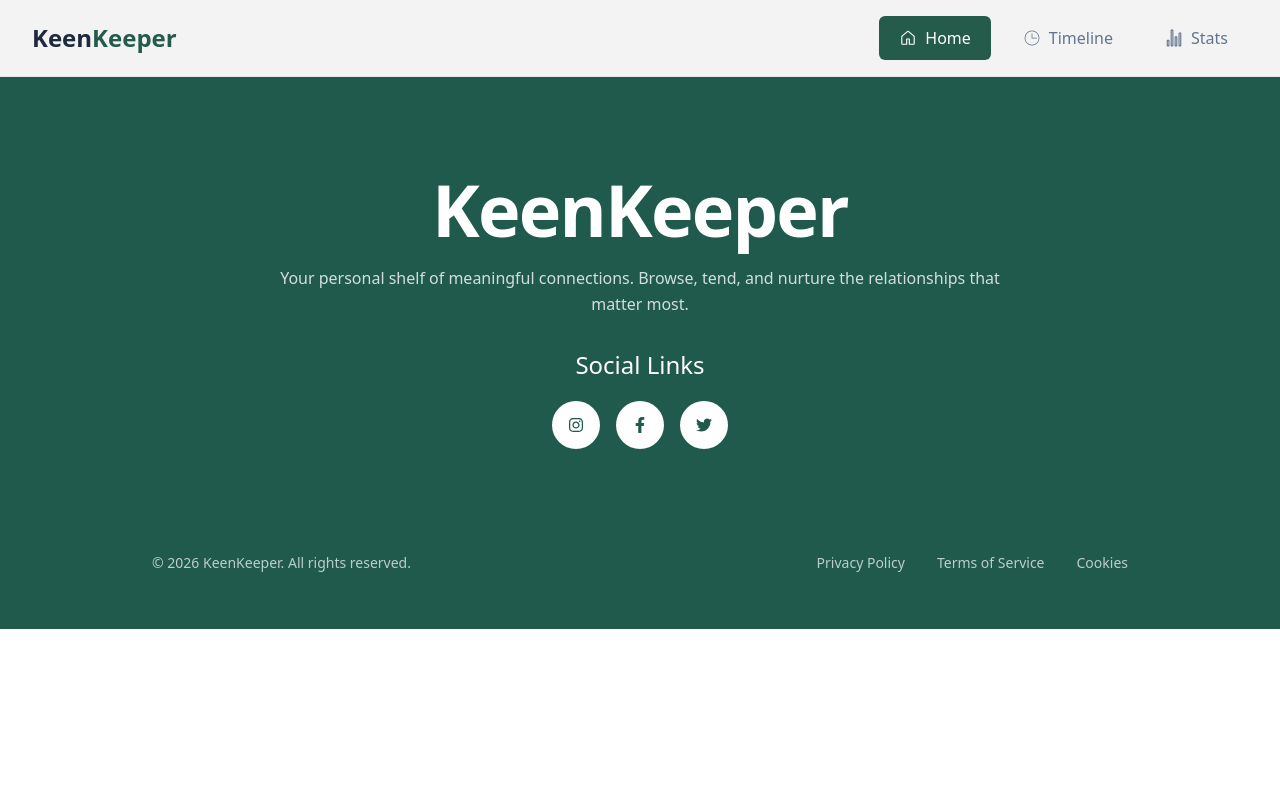
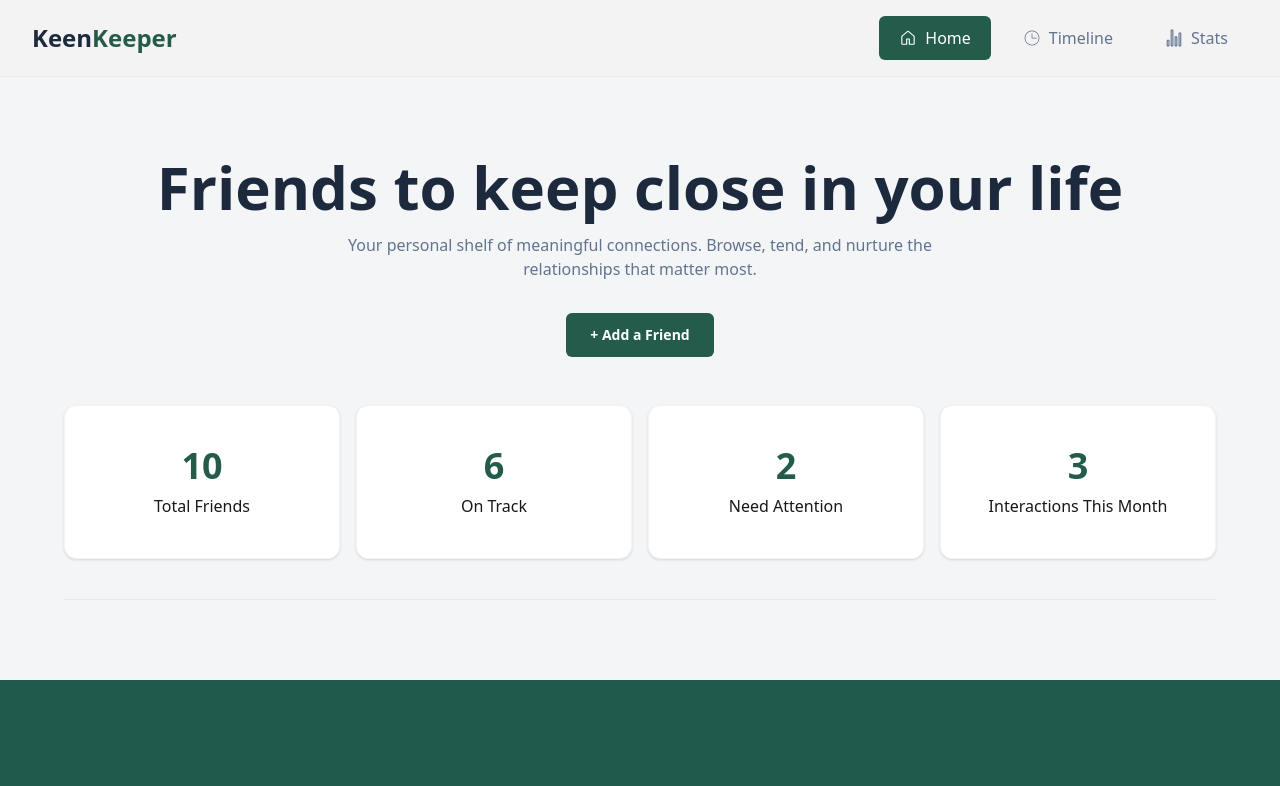
Before and after one commit to anaitullah31/keen-keeper, a Next.js app: page / in a window 1280 px wide. Shown: the top 786 px of the page. Built offline with nearby package versions, Linux system fonts and the light colour scheme.

Commit message:
Design hero section

```diff
--- /dev/null
+++ b/app/components/Hero/Hero.js
@@ -0,0 +1,38 @@
+import StatCard from "../StatCard/StatCard";
+
+const Hero = () => {
+
+  return (
+    <section className="bg-[#f4f5f7] px-4 py-12 sm:px-6 sm:py-16 lg:px-8 lg:py-20">
+      <div className="mx-auto max-w-6xl">
+        {/* Heading */}
+        <div className="text-center">
+          <h1 className="mx-auto  text-3xl font-extrabold text-slate-800 sm:text-4xl md:text-5xl lg:text-6xl">
+            Friends to keep close in your life
+          </h1>
+
+          <p className="mx-auto mt-4 max-w-2xl text-sm text-slate-500 sm:text-base">
+            Your personal shelf of meaningful connections. Browse, tend, and
+            nurture the relationships that matter most.
+          </p>
+
+          <button className="mt-8 rounded-md bg-[#245b4b] px-6 py-3 text-sm font-semibold text-white hover:bg-[#1d4b3e] transition">
+            + Add a Friend
+          </button>
+        </div>
+
+        {/* Stats */}
+        <div className="mt-12 grid grid-cols-2 gap-4 sm:grid-cols-2 lg:grid-cols-4">
+          <StatCard value={10} title="Total Friends" />
+          <StatCard value={6} title="On Track" />
+          <StatCard value={2} title="Need Attention" />
+          <StatCard value={3} title="Interactions This Month" />
+        </div>
+
+        <div className="mt-10 border-t border-gray-200" />
+      </div>
+    </section>
+  );
+};
+
+export default Hero;
--- /dev/null
+++ b/app/components/StatCard/StatCard.js
@@ -0,0 +1,10 @@
+const StatCard = ({ value, title }) => {
+  return (
+    <div className="rounded-xl bg-white py-10 text-center shadow-sm border border-gray-100">
+      <h2 className="text-3xl sm:text-4xl font-bold text-[#245b4b]">{value}</h2>
+      <p className="mt-2">{title}</p>
+    </div>
+  );
+};
+
+export default StatCard;
--- a/app/page.js
+++ b/app/page.js
@@ -1,8 +1,14 @@
+import Hero from "./components/Hero/Hero";
+
 export const metadata = {
   title: "Home - Keen Keeper",
   description: "Keep Your Friendships Alive",
 };
 
 export default function Home() {
-  return <div></div>;
+  return (
+    <div>
+      <Hero />
+    </div>
+  );
 }
```
